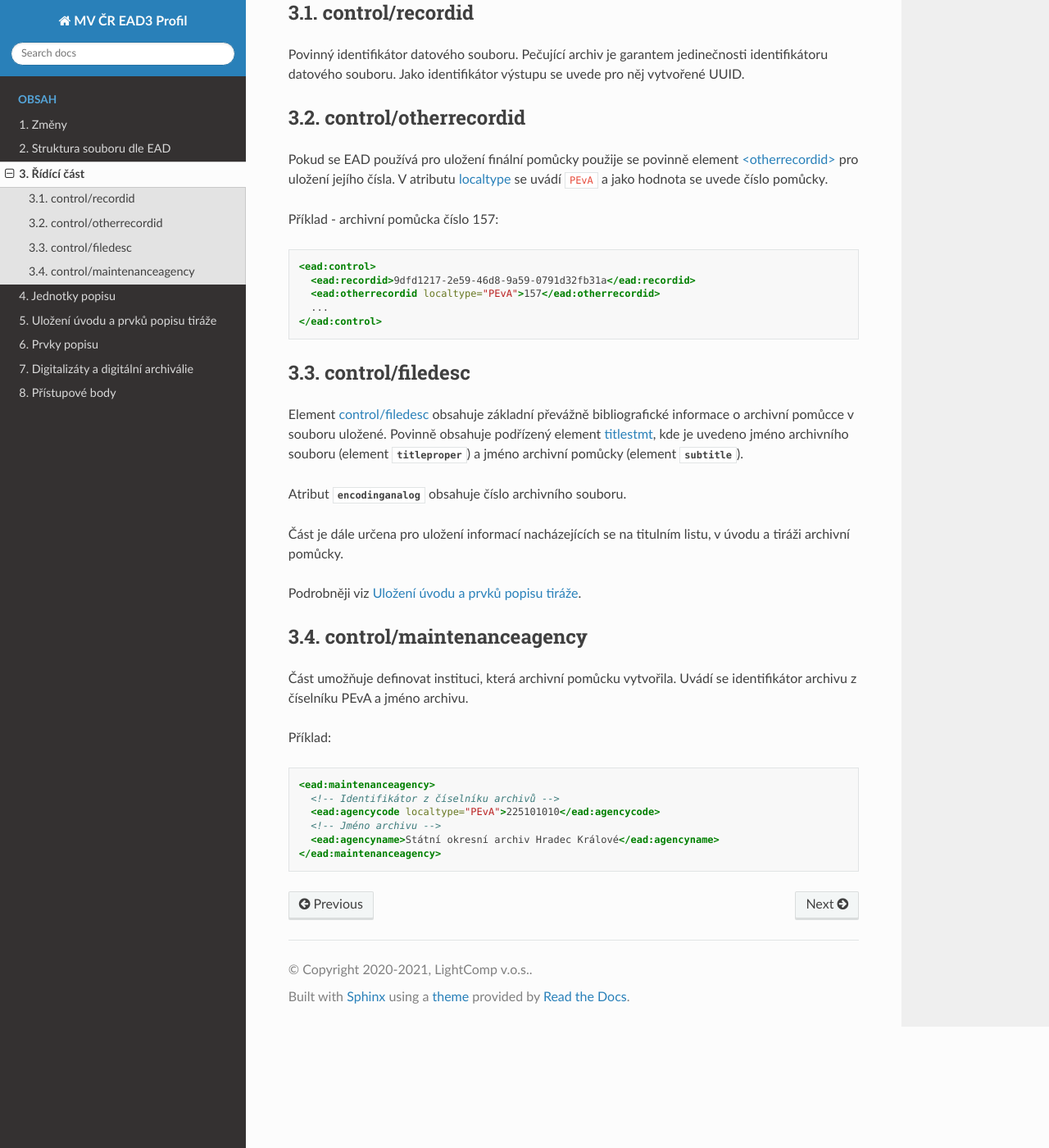
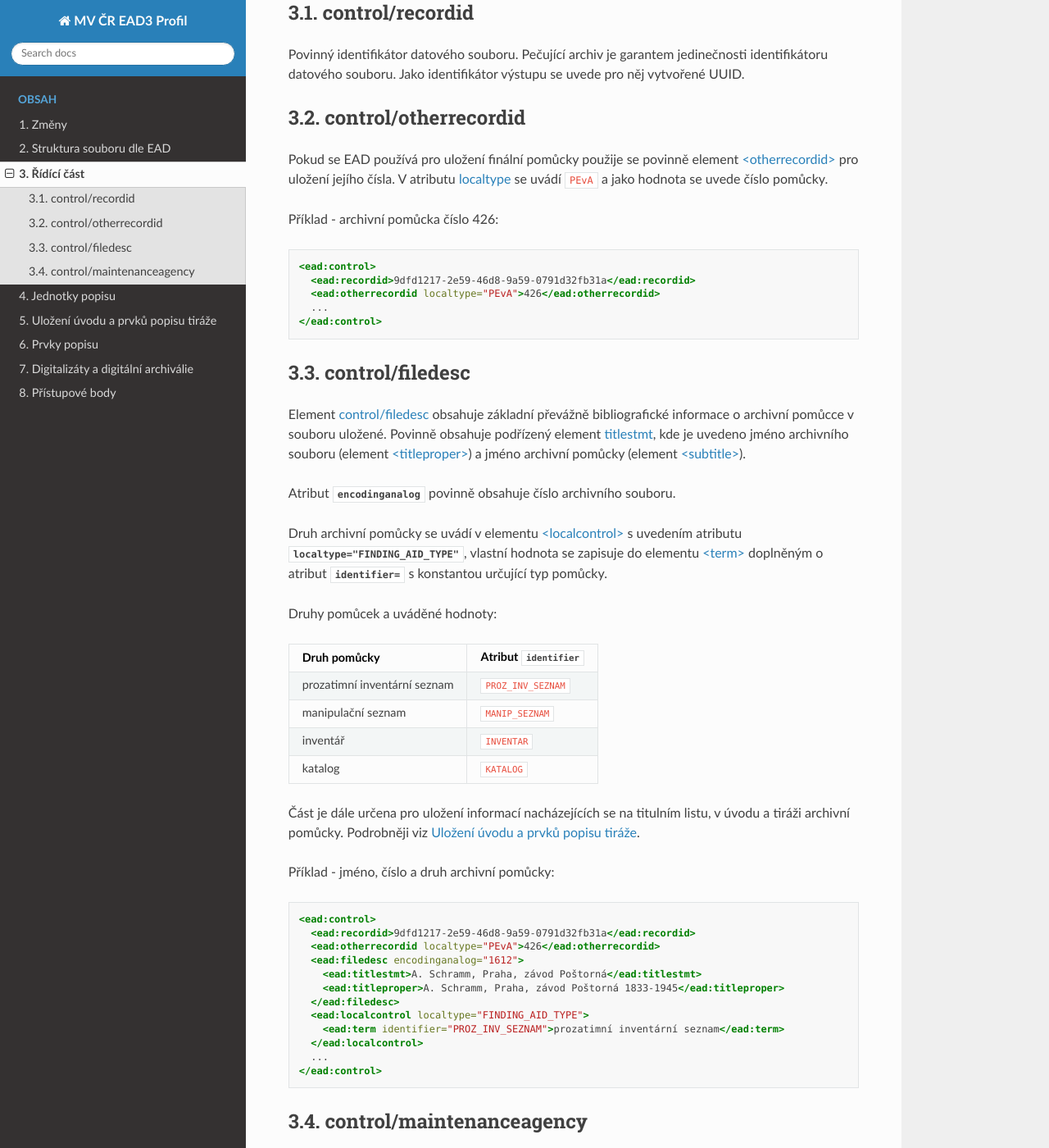
Before and after one commit to elzasw/ead3doc, a Sphinx documentation site: the page built from doc/source/control.rst, in a window 1280 px wide and 1400 px high, scrolled down 233 px. Shown: the whole window at 82% size. Built offline with Sphinx 7.4.7 and the Read the Docs theme 2.0.0, drawn with Linux system fonts in a browser that asks for light colours; some of the changed text lies outside the part shown.

Commit message:
Pridani druhu arch. pomucky

```diff
--- a/doc/source/conf.py
+++ b/doc/source/conf.py
@@ -18,7 +18,7 @@
 # -- Project information -----------------------------------------------------
 
 project = 'MV ČR EAD3 Profil'
-copyright = '2020-2021, LightComp v.o.s.'
+copyright = '2020-2022, LightComp v.o.s.'
 author = 'Petr Pytelka, LightComp v.o.s.'
 
 
--- a/doc/source/control.rst
+++ b/doc/source/control.rst
@@ -28,13 +28,13 @@ Pokud se EAD používá pro uložení finální pomůcky použije se povinně el
 uložení jejího čísla. V atributu `localtype <http://www.loc.gov/ead/EAD3taglib/EAD3.html#attr-localtype>`_
 se uvádí ``PEvA`` a jako hodnota se uvede číslo pomůcky.
 
-Příklad - archivní pomůcka číslo 157:
+Příklad - archivní pomůcka číslo 426:
 
 .. code-block:: xml
 
   <ead:control>
     <ead:recordid>9dfd1217-2e59-46d8-9a59-0791d32fb31a</ead:recordid>
-    <ead:otherrecordid localtype="PEvA">157</ead:otherrecordid>
+    <ead:otherrecordid localtype="PEvA">426</ead:otherrecordid>
     ...
   </ead:control>
 
@@ -46,15 +46,47 @@ control/filedesc
 
 Element `control/filedesc <http://www.loc.gov/ead/EAD3taglib/EAD3.html#elem-filedesc>`_ obsahuje základní převážně bibliografické informace
 o archivní pomůcce v souboru uložené. Povinně obsahuje podřízený element `titlestmt <http://www.loc.gov/ead/EAD3taglib/EAD3.html#elem-titlestmt>`_,
-kde je uvedeno jméno archivního souboru (element :token:`titleproper`) a
-jméno archivní pomůcky (element :token:`subtitle`).
+kde je uvedeno jméno archivního souboru (element `<titleproper> <http://www.loc.gov/ead/EAD3taglib/EAD3.html#elem-titleproper>`_) a
+jméno archivní pomůcky (element `<subtitle> <http://www.loc.gov/ead/EAD3taglib/EAD3.html#elem-subtitle>`_).
 
-Atribut :token:`encodinganalog` obsahuje číslo archivního souboru.
+Atribut :token:`encodinganalog` povinně obsahuje číslo archivního souboru.
+
+Druh archivní pomůcky se uvádí v elementu `<localcontrol> <http://www.loc.gov/ead/EAD3taglib/EAD3.html#elem-localcontrol>`_
+s uvedením atributu :token:`localtype="FINDING_AID_TYPE"`, vlastní hodnota se
+zapisuje do elementu `<term> <http://www.loc.gov/ead/EAD3taglib/EAD3.html#elem-term>`_
+doplněným o atribut :token:`identifier=` s konstantou určující typ pomůcky.
+
+Druhy pomůcek a uváděné hodnoty:
+
+============================= ==============
+Druh pomůcky                  Atribut :token:`identifier`
+============================= ==============
+prozatimní inventární seznam  ``PROZ_INV_SEZNAM``
+manipulační seznam            ``MANIP_SEZNAM``
+inventář                      ``INVENTAR``
+katalog                       ``KATALOG``
+============================= ==============
+
 
 Část je dále určena pro uložení informací nacházejících se na titulním listu,
-v úvodu a tiráži archivní pomůcky.
+v úvodu a tiráži archivní pomůcky. Podrobněji viz :ref:`ead_faintro`.
 
-Podrobněji viz :ref:`ead_faintro`.
+Příklad - jméno, číslo a druh archivní pomůcky:
+
+.. code-block:: xml
+
+  <ead:control>
+    <ead:recordid>9dfd1217-2e59-46d8-9a59-0791d32fb31a</ead:recordid>
+    <ead:otherrecordid localtype="PEvA">426</ead:otherrecordid>
+    <ead:filedesc encodinganalog="1612">
+      <ead:titlestmt>A. Schramm, Praha, závod Poštorná</ead:titlestmt>
+      <ead:titleproper>A. Schramm, Praha, závod Poštorná 1833-1945</ead:titleproper>
+    </ead:filedesc>
+    <ead:localcontrol localtype="FINDING_AID_TYPE">
+      <ead:term identifier="PROZ_INV_SEZNAM">prozatimní inventární seznam</ead:term>
+    </ead:localcontrol>
+    ...
+  </ead:control>
 
 
 control/maintenanceagency
--- a/doc/source/zmeny.rst
+++ b/doc/source/zmeny.rst
@@ -22,4 +22,5 @@ Leden 2022
 -----------------
  * přepracování elementů :ref:`ead_control_recordid` a :ref:`ead_control_otherrecordid`
  * doplnění popisu :ref:`ead_archdesc_hierarchy` a změna uložení složky jako typ ``file``
- * nová podkapitola: :ref:`ead_archdesc`
+ * nová podkapitola: :ref:`ead_archdesc_fonds`
+ * druh pomůcky: :ref:`ead_control_filedesc`
```
